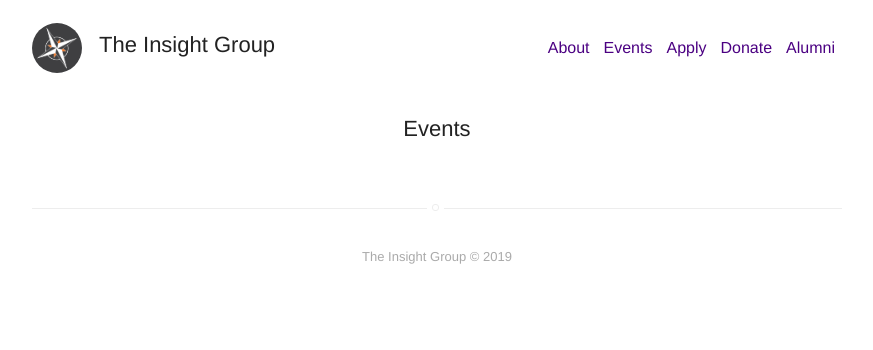
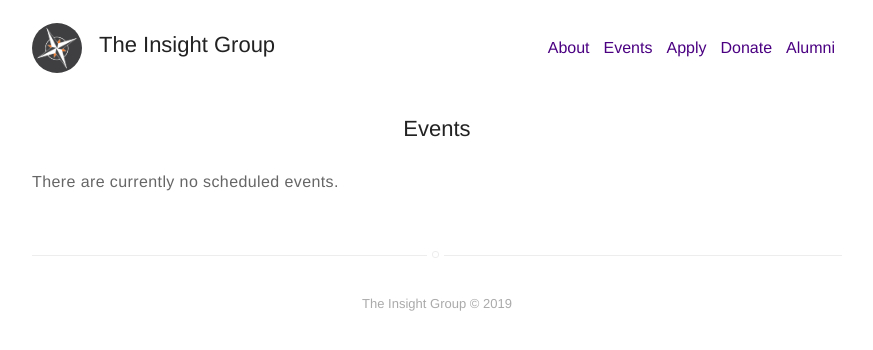
Before and after one commit to alexr17/insightgroup, a Jekyll site: the page built from events.html, in a window 1280 px wide. Shown: the top 350 px of the page, without its empty margins (203-1076 px from the left). Built offline with Jekyll 4.4.1, drawn with Linux system fonts in a browser that asks for light colours.

Commit message:
minor updates

```diff
--- a/_config.yml
+++ b/_config.yml
@@ -30,10 +30,22 @@ about:
   henry_quote: We at The Insight Group have always been, and will always be fueled by our potential for impact. Every student in our community should feel supported by our extensive network of mentors, and encouraged to pursue their passions. – Henry Forcier, Class of '21
 
 # --- EVENTS ---
-events: true
+events:
+  paragraph: There are currently no scheduled events.
+  first:
+    title:
+    description:
+    img:
+  second:
+    title:
+    description:
+    img:
 
 # --- APPLY ---
-apply: true
+apply:
+  paragraph: Applications will open up soon for the 2019-2020 school year! Check back in late October.
+  link:
+  # @Henry put link here for applications
 
 # --- DONATE ---
 donate: true
@@ -58,17 +70,17 @@ alumni:
     img: assets/images/logo.jpg
   fourth:
     name: Morton Schapiro
-    bio: schapussy
+    bio:
     work: Northwestern University
     img: assets/images/logo.jpg
   fifth:
     name: Morton Schapiro
-    bio: schapussy
+    bio:
     work: Northwestern University
     img: assets/images/logo.jpg
   sixth:
     name: Morton Schapiro
-    bio: schapussy
+    bio:
     work: Northwestern University
     img: assets/images/logo.jpg
 
--- a/_sass/bootstrap/scss/bootstrap.scss
+++ b/_sass/bootstrap/scss/bootstrap.scss
@@ -12,7 +12,7 @@
 @import "reboot";
 @import "type";
 // @import "images";
-// @import "code";
+@import "code";
 @import "grid";
 // @import "tables";
 // @import "forms";
--- /dev/null
+++ b/events.html
@@ -0,0 +1,33 @@
+---
+title: Events
+layout: page
+---
+<div class="row">
+    <div class="col-sm-12">
+        <p>{{site.events.paragraph}}</p>
+    </div>
+</div>
+<div class="row">
+    {% if site.events.first.description %}
+    <div class="col-sm-6">
+        <div class="card border-0">
+            <img class="card-img-top" src="{{site.url}}/{{site.events.first.img}}" alt="Card image cap">
+            <div class="card-body">
+                <h3 class="card-title">{{ site.events.first.title }}</h3>
+                <p class="card-text">{{ site.events.first.description }}</p>
+            </div>
+        </div>
+    </div>
+    {% endif %}
+    {% if site.events.second.description %}
+    <div class="col-sm-6">
+        <div class="card border-0">
+            <img class="card-img-top" src="{{site.url}}/{{site.events.second.img}}" alt="Card image cap">
+            <div class="card-body">
+                <h3 class="card-title">{{ site.events.second.title }}</h3>
+                <p class="card-text">{{ site.events.second.description }}</p>
+            </div>
+        </div>
+    </div>
+    {% endif %}
+</div>
```
Also changed, not shown: about.md (+1 -1 lines), apply.html (added, +17 -0 lines), apply.md (deleted, +0 -4 lines), events.md (deleted, +0 -4 lines), README.md, donate.html (renamed from donate.md).
